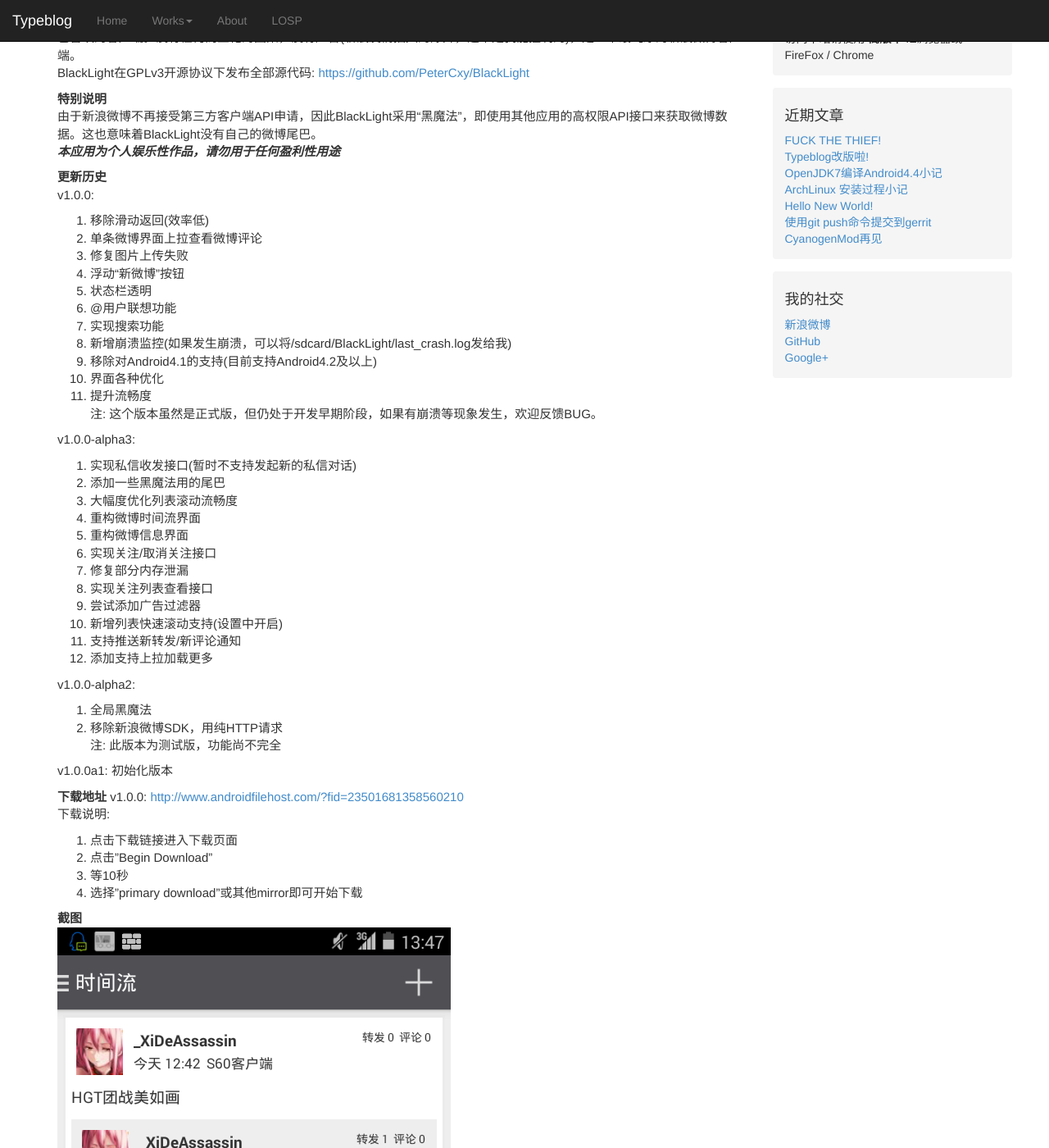
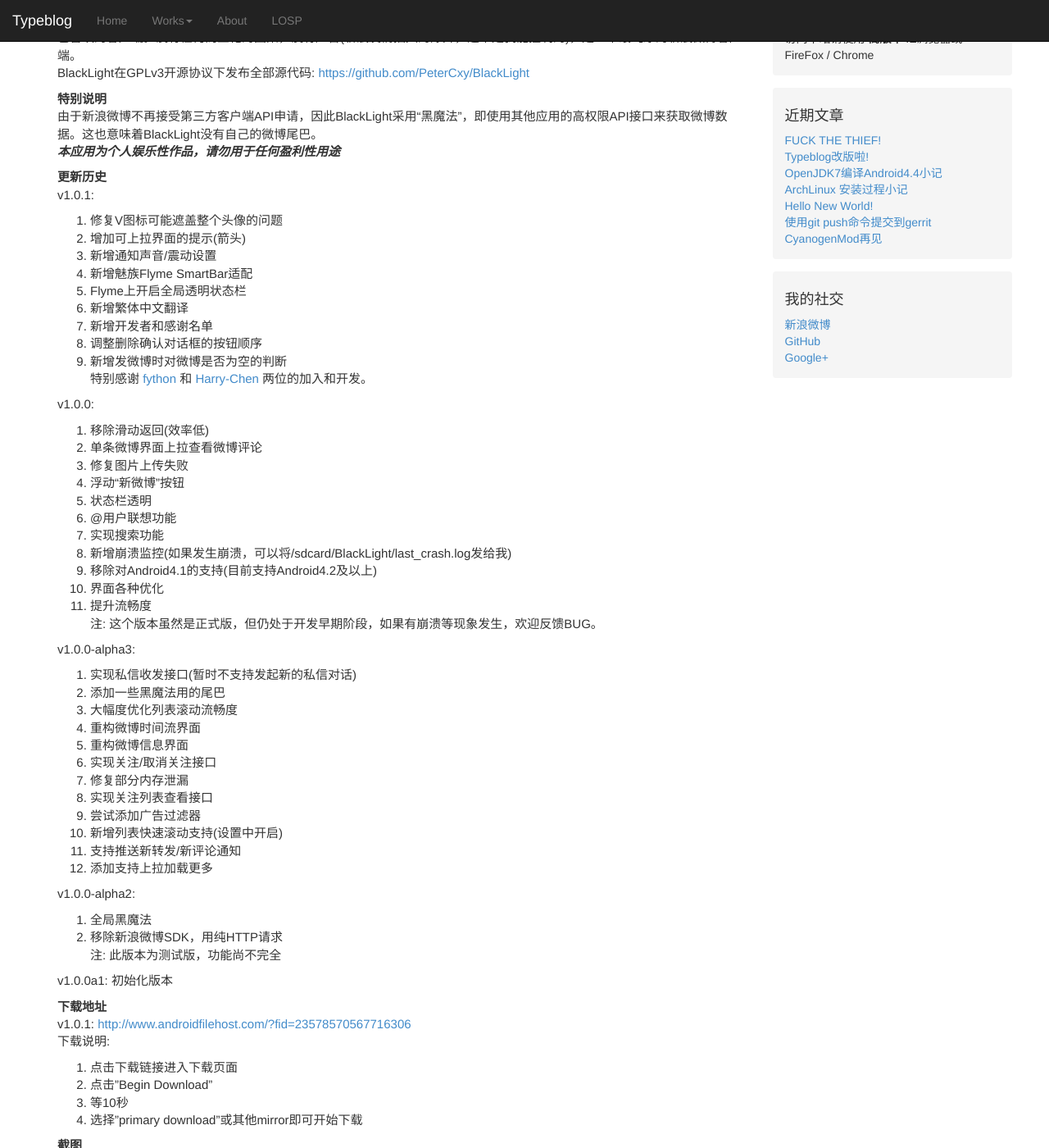
Before and after one commit to slanterns-fork/Blog, a Jekyll site: the page built from blacklight/index.md, in a window 1280 px wide and 1400 px high, scrolled down 233 px. Shown: the whole window at 82% size. Built offline with Jekyll 4.4.1, drawn with Linux system fonts in a browser that asks for light colours; Markdown is read by kramdown in place of the engine named in the settings; comment, search, counter and statistics services are not loaded.

Commit message:
BlackLight update

```diff
--- a/blacklight/index.md
+++ b/blacklight/index.md
@@ -12,6 +12,18 @@
 __*本应用为个人娱乐性作品，请勿用于任何盈利性用途*__
 
 __更新历史__
+v1.0.1:
+1. 修复V图标可能遮盖整个头像的问题
+2. 增加可上拉界面的提示(箭头)
+3. 新增通知声音/震动设置
+4. 新增魅族Flyme SmartBar适配
+5. Flyme上开启全局透明状态栏
+6. 新增繁体中文翻译
+7. 新增开发者和感谢名单
+8. 调整删除确认对话框的按钮顺序
+9. 新增发微博时对微博是否为空的判断
+特别感谢 [fython](https://github.com/fython) 和 [Harry-Chen](https://github.com/Harry-Chen) 两位的加入和开发。
+
 v1.0.0:
 1. 移除滑动返回(效率低)
 2. 单条微博界面上拉查看微博评论
@@ -48,7 +60,7 @@
 v1.0.0a1: 初始化版本
 
 __下载地址__
-v1.0.0: <http://www.androidfilehost.com/?fid=23501681358560210>
+v1.0.1: <http://www.androidfilehost.com/?fid=23578570567716306>
 下载说明:
 1. 点击下载链接进入下载页面
 2. 点击"Begin Download"
```
